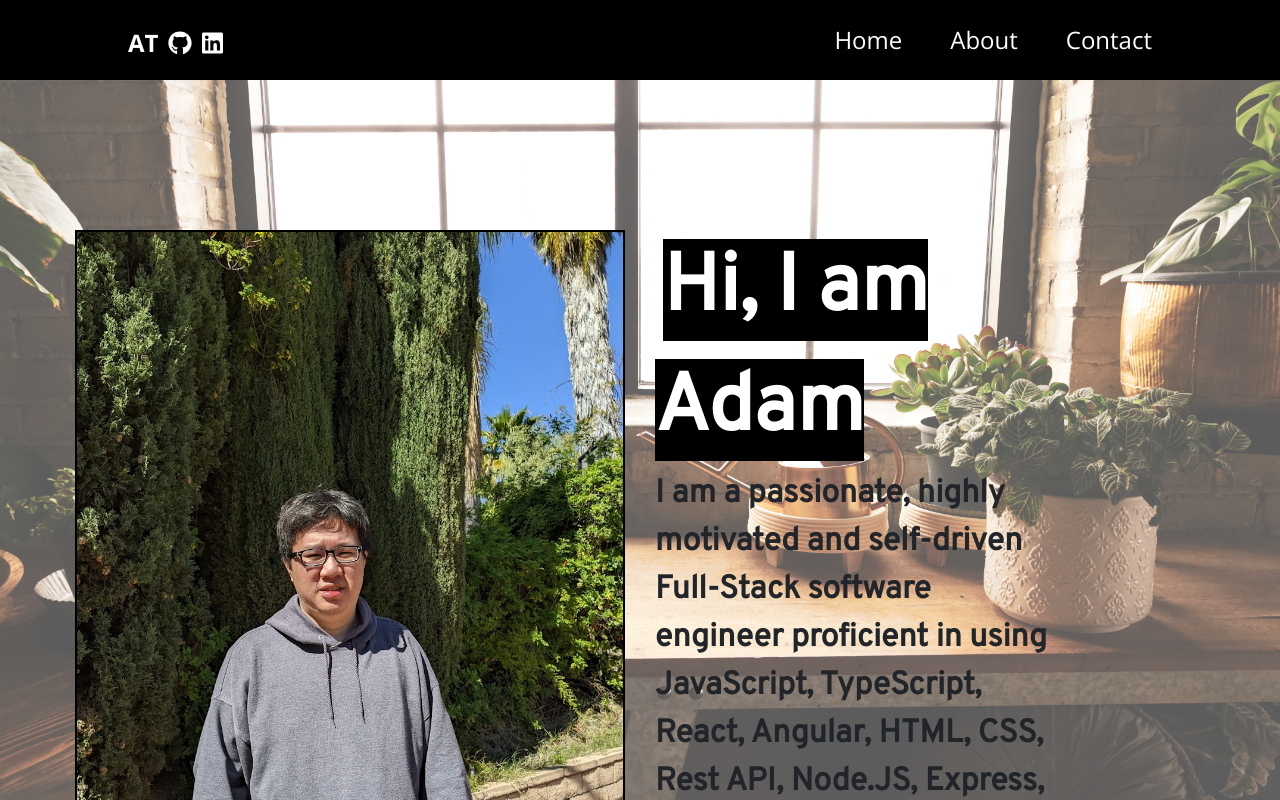
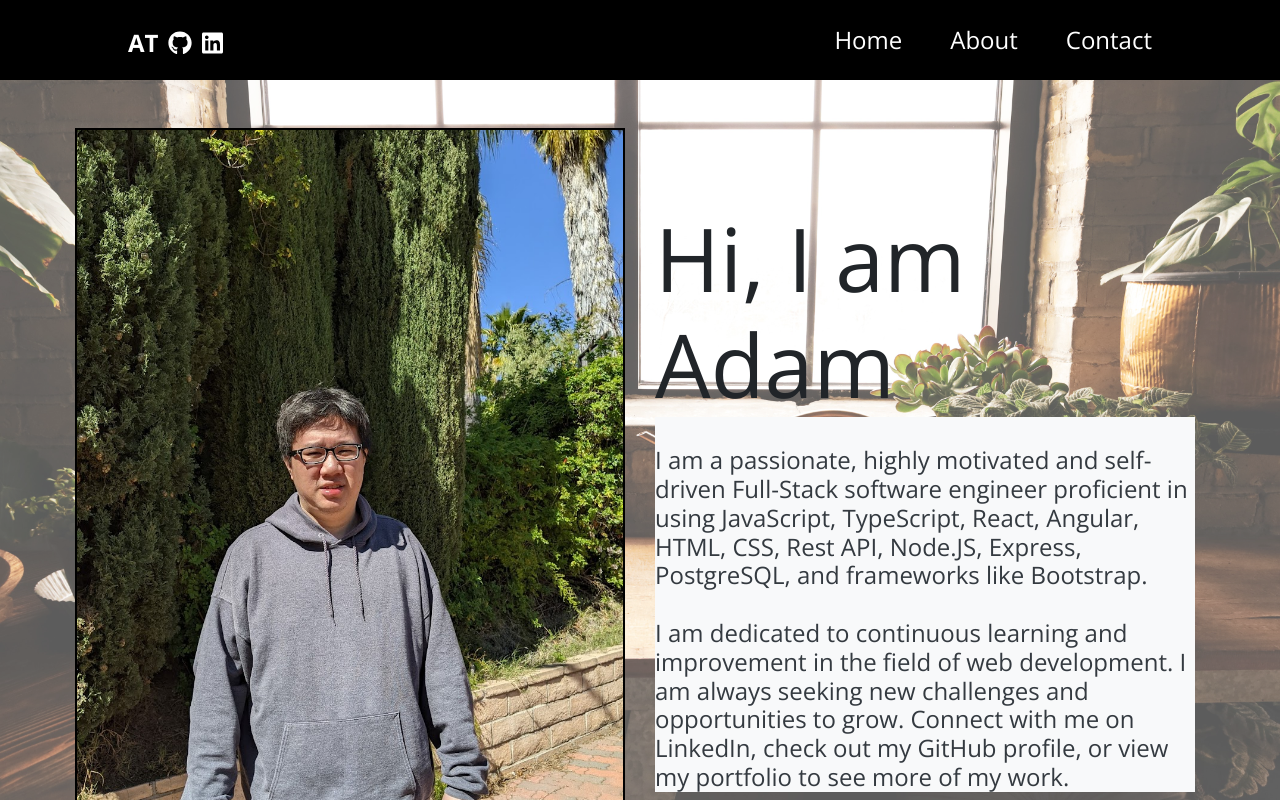
Before and after one commit to adam780930/testinglangingpage, a React (Create React App) app: page /about in a window 1280 px wide. Shown: the top 800 px of the page. Built offline with nearby package versions, Linux system fonts and the light colour scheme; a web font is replaced by a local one.

Commit message:
updated styling on about me page

```diff
--- a/src/pages/AboutPage.js
+++ b/src/pages/AboutPage.js
@@ -3,26 +3,29 @@ import pfp2 from "../materials/pfp2.jpg";
 
 function AboutPage() {
   return (
-    <div className={classes.content}>
-      <div class="container-fluid">
-        <div class="row">
+    <div>
+      <div class="container-lg">
+        <div class="row py-5">
           <div class="col-6">
-            <img src={pfp2} className={classes.portrait} alt="" ></img>
+            <img src={pfp2} className={classes.portrait} alt=""></img>
           </div>
 
-          <div class="col-4">
-            <header className={classes.text}>
-              <span>Hi, I am Adam</span> <br></br>I am a passionate, highly
-              motivated and self-driven Full-Stack software engineer proficient
-              in using JavaScript, TypeScript, React, Angular, HTML, CSS, Rest
-              API, Node.JS, Express, PostgreSQL, and frameworks like Bootstrap.
-              <br></br>
-              <br></br>I am dedicated to continuous learning and improvement in
-              the field of web development, and I am always seeking new
-              challenges and opportunities to grow. Connect with me on LinkedIn,
-              check out my GitHub profile, or view my portfolio to see more of
-              my work.
-            </header>
+          <div class="col-6 my-auto">
+            <div>
+              <span class="display-2">Hi, I am Adam</span>
+              <p class="h4 bg-light text-dark">
+                <br></br>I am a passionate, highly motivated and self-driven
+                Full-Stack software engineer proficient in using JavaScript,
+                TypeScript, React, Angular, HTML, CSS, Rest API, Node.JS,
+                Express, PostgreSQL, and frameworks like Bootstrap.
+                <br></br>
+                <br></br>I am dedicated to continuous learning and improvement
+                in the field of web development. I am always seeking new
+                challenges and opportunities to grow. Connect with me on
+                LinkedIn, check out my GitHub profile, or view my portfolio to
+                see more of my work.
+              </p>
+            </div>
           </div>
         </div>
       </div>
```
